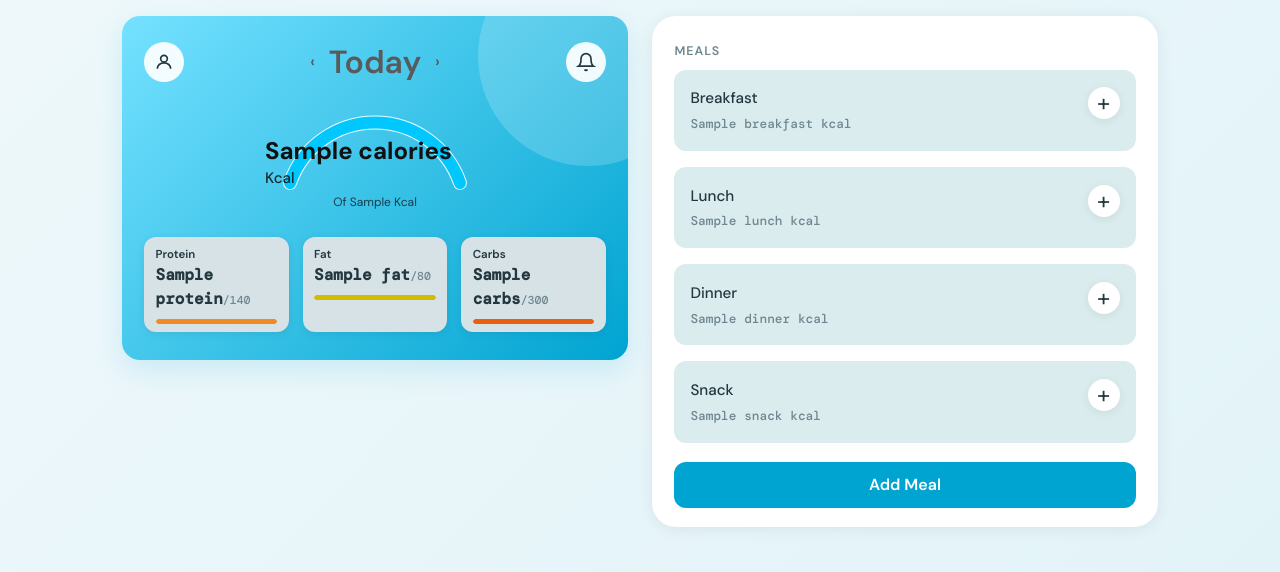
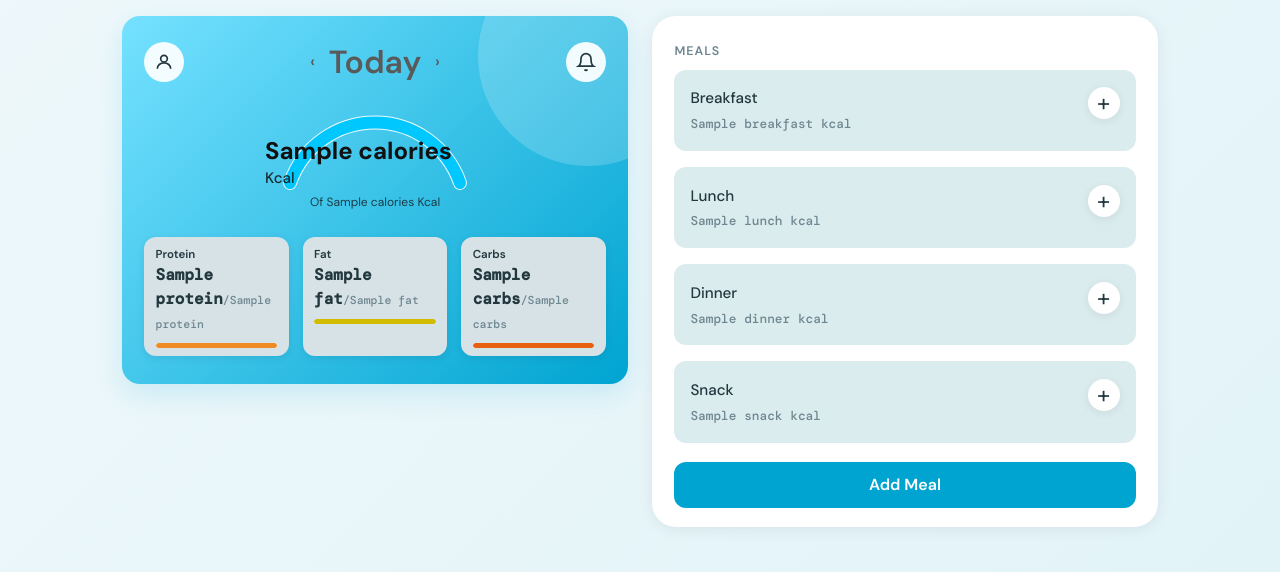
Before and after one commit to Lindbergviktor/MacroPW, a Flask app: template templates/index.html in a window 1280 px wide. Shown: the part 56-628 px from the top of the page. Run offline with Flask 3, Linux system fonts and the light colour scheme; the template is opened without the code that fills it: most values are stand-ins (such as "Sample title", 1, 10 or a date in 2020); parts of the project's set-up code (start-up, migrations or seed data) failed here and were passed over; some libraries are stand-ins or nearby versions.

Commit message:
Anpassad makrodata

```diff
--- a/app.py
+++ b/app.py
@@ -5,6 +5,7 @@ from psycopg2 import errors
 from datetime import date
 from functools import wraps
 import nutrition
+import traceback
 
 """
 Flask-applikation för kost- och träningshantering.
@@ -98,6 +99,31 @@ def get_calorie_goal(user_id):
         age = nutrition.calculate_age(birthdate)
         return nutrition.calculate_calorie_goal(weight, height, age, gender, activity_level, weight_goal)
 
+def get_macro_goals(user_id):
+    """Returnerar en dict med dagliga mål för kalorier, protein, fett och kolhydrater"""
+    with get_db() as cur:
+        cur.execute("""
+                    SELECT gender, height, weight, activity_level, birthdate, weight_goal
+                    FROM users WHERE user_id = %s
+                """, (user_id,))
+        row = cur.fetchone()
+        if not row:
+            return None
+        gender, height, weight, activity_level, birthdate, weight_goal = row
+
+    age = nutrition.calculate_age(birthdate)
+    calorie_goal = nutrition.calculate_calorie_goal(weight, height, age, gender, activity_level, weight_goal)
+    protein_goal = nutrition.calculate_protein_goal(weight)
+    fat_goal = nutrition.calculate_fat_goal(calorie_goal)
+    carb_goal = nutrition.calculate_carb_goal(calorie_goal, protein_goal, fat_goal)
+
+    return {
+        "calories": calorie_goal,
+        "protein": protein_goal,
+        "fat": fat_goal,
+        "carbs": carb_goal
+    }
+
 def login_required(f):
     """
     Decorator som skyddar routes som kräver inloggning. Redirectar till startsidan om användaren inte är inloggad.
@@ -157,9 +183,10 @@ def index():
         """, (session['user_id'],))
             workouts_today = cur.fetchall()
 
-        calorie_goal = get_calorie_goal(session['user_id'])
+        macro_goals = get_macro_goals(session['user_id'])
 
     except Exception:
+        print(traceback.format_exc())
         flash("Could not receieve data.", "danger")
         return redirect(url_for("start_page"))
 
@@ -175,7 +202,8 @@ def index():
         foods=foods,
         meals=meals,
         workouts_today=workouts_today,
-        calorie_goal=calorie_goal
+        macro_goals=macro_goals
+
     )
 
 @app.route("/log_meal_index", methods=["POST"])
--- a/nutrition.py
+++ b/nutrition.py
@@ -41,3 +41,17 @@ def calculate_calorie_goal(weight, height, age, gender, activity_level, weight_g
     bmr = calculate_bmr(weight, height, age, gender)
     tdee = calculate_tdee(bmr, activity_level)
     return round(tdee + weight_goal_adjustment.get(weight_goal, 0))
+
+def calculate_protein_goal(weight):
+    """Proteinmål baserat på kroppsvikt. 1.8kg/kg"""
+    return round(1.8 * float(weight))
+
+def calculate_fat_goal(calorie_goal):
+    """Fettmål är 25% av de totala kalorierna. Fett = 9 kalorier/g"""
+    return round((calorie_goal * 0.25) / 9)
+
+def calculate_carb_goal(calorie_goal, protein_goal, fat_goal):
+    """Kolhydratsmålet är resten av kalorierna efter uträkningen av protein och fett"""
+    protein_cal = protein_goal * 4
+    fat_cal = fat_goal * 9
+    return round((calorie_goal - protein_cal - fat_cal) / 4)
--- a/templates/index.html
+++ b/templates/index.html
@@ -95,7 +95,7 @@
                   <div class="gauge-icon"></div>
                   <div class="gauge-kcal">{{ calories }} <span
                       style="font-size:.95rem;font-weight:500;opacity:.85">Kcal</span></div>
-                  <div class="gauge-sub">Of {{ calorie_goal}} Kcal</div>
+                  <div class="gauge-sub">Of {{ macro_goals.calories }} Kcal</div>
                 </div>
               </div>
             </div>
@@ -104,7 +104,7 @@
             <div class="macro-row">
               <div class="macro-pill">
                 <div class="label">Protein</div>
-                <div><span class="value">{{ protein }}</span><span class="goal">/140</span></div>
+                <div><span class="value">{{ protein }}</span><span class="goal">/{{ macro_goals.protein }}</span></div>
                 <div class="macro-bar">
                   <div class="macro-bar-fill bar-protein"></div>
                 </div>
@@ -112,7 +112,7 @@
 
               <div class="macro-pill">
                 <div class="label">Fat</div>
-                <div><span class="value">{{ fat }}</span><span class="goal">/80</span></div>
+                <div><span class="value">{{ fat }}</span><span class="goal">/{{ macro_goals.fat }}</span></div>
                 <div class="macro-bar">
                   <div class="macro-bar-fill bar-fat"></div>
                 </div>
@@ -120,7 +120,7 @@
 
               <div class="macro-pill">
                 <div class="label">Carbs</div>
-                <div><span class="value">{{ carbs }}</span><span class="goal">/300</span></div>
+                <div><span class="value">{{ carbs }}</span><span class="goal">/{{ macro_goals.carbs }}</span></div>
                 <div class="macro-bar">
                   <div class="macro-bar-fill bar-carbs"></div>
                 </div>
@@ -266,6 +266,7 @@
       </div>
     </div>
   {% endfor %}
+
   <!-- Bootstrap JS -->
   <script src="https://cdn.jsdelivr.net/npm/bootstrap@5.3.8/dist/js/bootstrap.bundle.min.js"></script>
 
```
